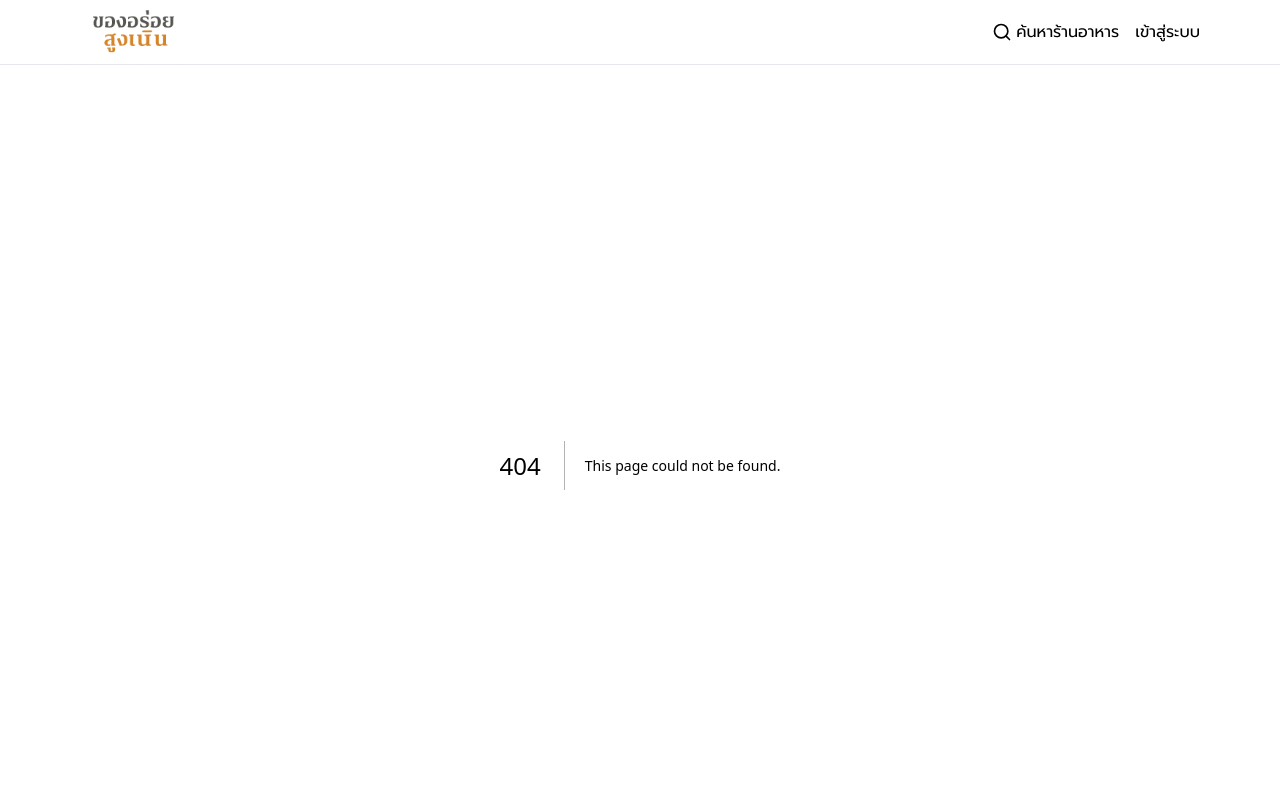
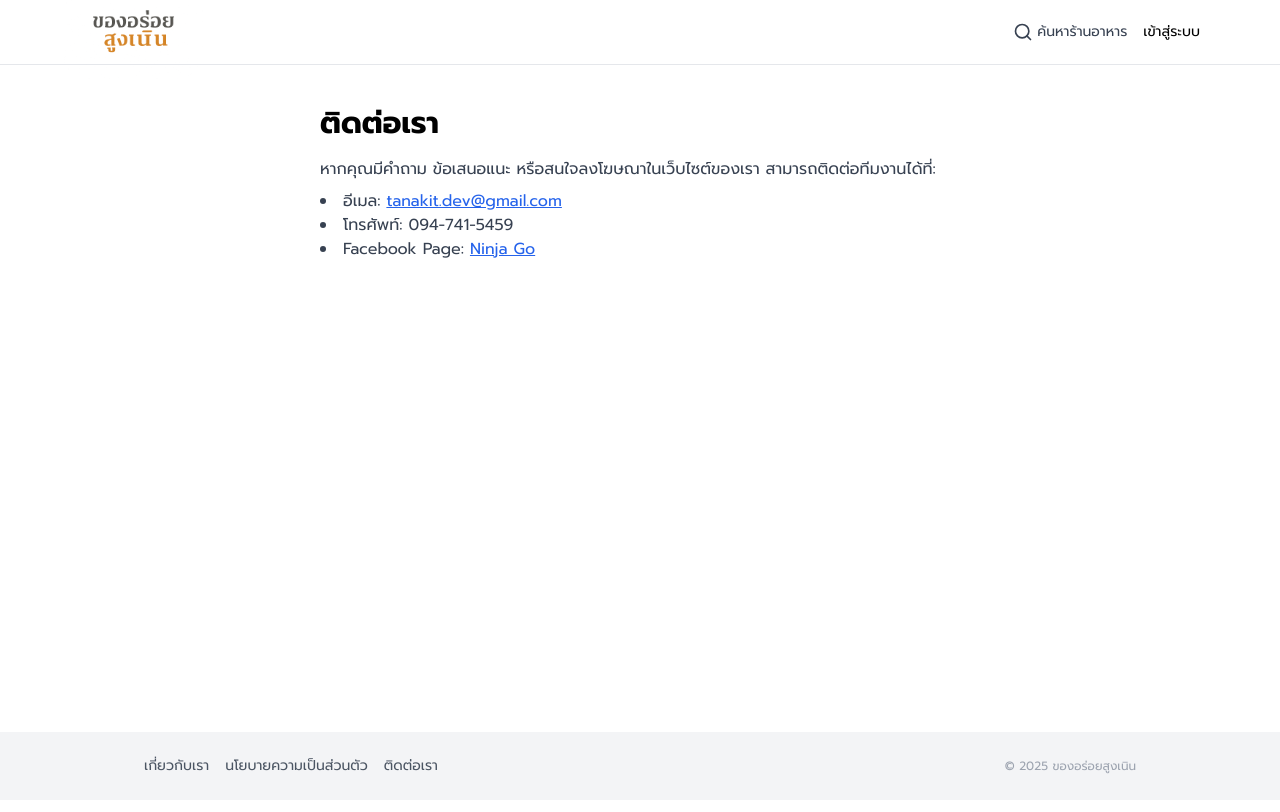
Before and after one commit to tanakitdev/kong-aroy-sungnoen-prod, a Next.js app in the folder frontend/: page /contact in a window 1280 px wide. Before the commit this address had no page. Shown: the top 812 px of the page. Built offline with nearby package versions, Linux system fonts and the light colour scheme.

Commit message:
add about contact policy infinite-scroll footer

```diff
--- /dev/null
+++ b/frontend/src/app/about/page.tsx
@@ -0,0 +1,15 @@
+export default function AboutPage() {
+  return (
+    <div className="max-w-2xl mx-auto py-10 px-4">
+      <h1 className="text-3xl font-bold mb-4">เกี่ยวกับเรา</h1>
+      <p className="text-gray-700 mb-2">
+        ของอร่อยสูงเนิน.com เป็นเว็บไซต์ที่รวมร้านอาหารเด็ดในอำเภอสูงเนิน จังหวัดนครราชสีมา
+        เพื่อให้คนในชุมชนและนักท่องเที่ยวสามารถค้นหาร้านอร่อยใกล้ตัวได้สะดวก รวดเร็ว
+      </p>
+      <p className="text-gray-700">
+        เรามุ่งหวังให้ร้านค้าในท้องถิ่นมีโอกาสในการเข้าถึงลูกค้ามากขึ้น
+        และช่วยขับเคลื่อนเศรษฐกิจในระดับชุมชน
+      </p>
+    </div>
+  );
+}
--- /dev/null
+++ b/frontend/src/app/contact/page.tsx
@@ -0,0 +1,16 @@
+export default function ContactPage() {
+  return (
+    <div className="max-w-2xl mx-auto py-10 px-4">
+      <h1 className="text-3xl font-bold mb-4">ติดต่อเรา</h1>
+      <p className="text-gray-700 mb-2">
+        หากคุณมีคำถาม ข้อเสนอแนะ หรือสนใจลงโฆษณาในเว็บไซต์ของเรา
+        สามารถติดต่อทีมงานได้ที่:
+      </p>
+      <ul className="list-disc list-inside text-gray-700">
+        <li>อีเมล: <a href="mailto:tanakit.dev@gmail.com" className="text-blue-600 underline">tanakit.dev@gmail.com</a></li>
+        <li>โทรศัพท์: 094-741-5459</li>
+        <li>Facebook Page: <a href="https://www.facebook.com/profile.php?id=61577253848573" target="_blank" className="text-blue-600 underline">Ninja Go</a></li>
+      </ul>
+    </div>
+  );
+}
--- a/frontend/src/app/dashboard/page.tsx
+++ b/frontend/src/app/dashboard/page.tsx
@@ -98,30 +98,32 @@ export default function DashboardPage() {
               </div>
 
               {/* ปุ่ม */}
-              <div className="flex flex-col items-end gap-2 ml-4 py-2 px-2">
+              <div className="flex flex-col items-center justify-center min-h-[80px] md:min-h-[150px] md:space-y-2 pr-2 gap-2 ">
+                <Link
+                  href={`/dashboard/manage-menu/${shop._id}`}
+                  className="text-blue-500 text-xs md:text-sm hover:underline transition-all duration-200"
+                // className="w-20 text-center bg-gray-600 text-white text-xs px-3 py-1 rounded hover:bg-gray-700"
+                >
+                  จัดการเมนู
+                </Link>
+
                 <Link
                   href={`/dashboard/edit-shop/${shop._id}`}
-                  className="text-blue-500 text-xs md:text-lg hover:underline transition-all duration-200"
-                  // className="w-20 text-center bg-blue-600 text-white text-xs px-3 py-1 rounded hover:bg-blue-700"
+                  className="text-blue-500 text-xs md:text-sm hover:underline transition-all duration-200"
+                // className="w-20 text-center bg-blue-600 text-white text-xs px-3 py-1 rounded hover:bg-blue-700"
                 >
                   แก้ไข
                 </Link>
 
                 <button
                   onClick={() => handleDeleteShop(shop._id)}
-                  className="text-blue-500 text-xs md:text-lg hover:underline transition-all duration-200"
-                  // className="w-20 text-center bg-red-600 text-white text-xs px-3 py-1 rounded hover:bg-red-700"
+                  className="text-red-500 text-xs md:text-sm hover:underline transition-all duration-200"
+                // className="w-20 text-center bg-red-600 text-white text-xs px-3 py-1 rounded hover:bg-red-700"
                 >
                   ลบร้าน
                 </button>
 
-                <Link
-                  href={`/dashboard/manage-menu/${shop._id}`}
-                  className="text-blue-500 text-xs md:text-lg hover:underline transition-all duration-200"
-                  // className="w-20 text-center bg-gray-600 text-white text-xs px-3 py-1 rounded hover:bg-gray-700"
-                >
-                  จัดการเมนู
-                </Link>
+
               </div>
 
             </div>
--- a/frontend/src/app/layout.tsx
+++ b/frontend/src/app/layout.tsx
@@ -5,6 +5,7 @@ import { Prompt } from 'next/font/google'
 import { AuthProvider } from '@/context/AuthContext'
 import Head from 'next/head'
 import Script from 'next/script'
+import Footer from "@/components/Footer"
 
 // import Link from "next/link"
 // import { Edit } from "lucide-react"
@@ -58,29 +59,21 @@ export default function RootLayout({ children }: { children: React.ReactNode })
       </Head>
 
       <body className={`${prompt.className}`}>
+        <Script
+          async
+          src="https://pagead2.googlesyndication.com/pagead/js/adsbygoogle.js?client=ca-pub-7442679079181049"
+          crossOrigin="anonymous"
+        />
         <AuthProvider>
-          <Navbar />
-          {children}
+          <div className="flex flex-col min-h-screen">
+            <Navbar />
+            <main className="flex-1">
+              {children}
 
-          {/* Floating Action Button */}
-          {/* <Link
-            href="/checkin"
-            className="fixed bottom-6 right-6 bg-orange-500 hover:bg-orange-600 text-white p-4 rounded-full shadow-lg transition"
-            title="เช็คอินร้านใหม่"
-          >
-            <div className="flex flex-col items-center">
-              <Edit size={28} />
-              <span className="text-[10px]">เพิ่มโพสต์</span>
-            </div>
-
-          </Link> */}
+            </main>
+            <Footer />
+          </div>
         </AuthProvider>
-
-        <Script
-  async
-  src="https://pagead2.googlesyndication.com/pagead/js/adsbygoogle.js?client=ca-pub-7442679079181049"
-  crossOrigin="anonymous"
-/>
       </body>
     </html>
   )
--- /dev/null
+++ b/frontend/src/app/privacy-policy/page.tsx
@@ -0,0 +1,16 @@
+export default function PrivacyPolicyPage() {
+  return (
+    <div className="max-w-2xl mx-auto py-10 px-4">
+      <h1 className="text-3xl font-bold mb-4">นโยบายความเป็นส่วนตัว</h1>
+      <p className="text-gray-700 mb-2">
+        เราให้ความสำคัญกับข้อมูลส่วนบุคคลของผู้ใช้เป็นอย่างยิ่ง
+        ข้อมูลที่คุณให้จะถูกใช้เพื่อการให้บริการเท่านั้น
+        และจะไม่เปิดเผยหรือขายข้อมูลให้กับบุคคลที่สามโดยไม่ได้รับอนุญาต
+      </p>
+      <p className="text-gray-700">
+        เว็บไซต์อาจใช้คุกกี้เพื่อปรับปรุงประสบการณ์การใช้งานของคุณ
+        คุณสามารถตั้งค่าเบราว์เซอร์ให้ปิดการใช้งานคุกกี้ได้ตามต้องการ
+      </p>
+    </div>
+  );
+}
--- a/frontend/src/app/shops/ShopsContent.tsx
+++ b/frontend/src/app/shops/ShopsContent.tsx
@@ -75,6 +75,21 @@ export default function BrowseShopsPage({ shopLists }: Props) {
   useEffect(() => {
     fetchShops()
   }, [debouncedSearch, category, status, page])
+
+  // Infinite Scroll
+  useEffect(() => {
+    const handleScroll = () => {
+      const bottom =
+        window.innerHeight + window.scrollY >= document.body.offsetHeight - 100;
+
+      if (bottom && !isLoading && page < totalPages) {
+        setPage((prev) => prev + 1);
+      }
+    };
+
+    window.addEventListener("scroll", handleScroll);
+    return () => window.removeEventListener("scroll", handleScroll);
+  }, [isLoading, page, totalPages]);
 
   const fetchShops = async () => {
     try {
@@ -171,7 +186,7 @@ export default function BrowseShopsPage({ shopLists }: Props) {
         )}
 
         {/* Load More */}
-        {!isLoading && page < totalPages && (
+        {/* {!isLoading && page < totalPages && (
           <div className="text-center mt-6">
             <button
               onClick={() => {
@@ -182,7 +197,7 @@ export default function BrowseShopsPage({ shopLists }: Props) {
               โหลดเพิ่ม
             </button>
           </div>
-        )}
+        )} */}
       </div>
 
       {shopId && (
--- /dev/null
+++ b/frontend/src/components/Footer.tsx
@@ -0,0 +1,18 @@
+import Link from "next/link"
+
+export default function Footer() {
+  return (
+    <footer className="bg-gray-100 text-gray-600 text-sm mt-auto">
+      <div className="max-w-5xl mx-auto px-4 py-6 flex flex-col md:flex-row justify-between items-center gap-4">
+        <div className="flex flex-wrap justify-center md:justify-start gap-4">
+          <Link href="/about" className="hover:text-orange-600">เกี่ยวกับเรา</Link>
+          <Link href="/privacy-policy" className="hover:text-orange-600">นโยบายความเป็นส่วนตัว</Link>
+          <Link href="/contact" className="hover:text-orange-600">ติดต่อเรา</Link>
+        </div>
+        <p className="text-center text-xs text-gray-400">
+          &copy; {new Date().getFullYear()} ของอร่อยสูงเนิน
+        </p>
+      </div>
+    </footer>
+  )
+}
--- a/frontend/src/components/Navbar.tsx
+++ b/frontend/src/components/Navbar.tsx
@@ -23,38 +23,31 @@ export default function Navbar() {
     <nav className="bg-white border-b">
       <div className="max-w-6xl mx-auto">
         <div className="flex justify-between items-center h-16">
-          {/* โลโก้ */}
-          {/* <Link href="/" className="text-2xl font-bold text-orange-500">ของอร่อยสูงเนิน</Link> */}
           <Link href="/" className="flex items-center gap-2">
-            {/* <Image
-              src="/logo-sungnoen.png"
-              alt="ของอร่อยสูงเนิน"
-              width={80}
-              height={48}
-              className="object-contain"
-            /> */}
-            <Image src="/logo_transparent.png" objectFit="objectFit" width={140} height={48} alt="โลโก้ ของอร่อยสูงเนิน"/>
-            {/* <span className="text-md font-bold text-[24px] text-gray-700 whitespace-nowrap">
-              ของอร่อย<span className="text-orange-500 underline">สูงเนิน</span>
-            </span> */}
+            <Image src="/logo_transparent.png" objectFit="objectFit" width={140} height={48} alt="โลโก้ ของอร่อยสูงเนิน" />
           </Link>
 
           {/* Desktop Menu */}
           <div className="hidden md:flex items-center space-x-4 mx-4">
-            <Link href="/shops" className="hover:text-orange-400 flex items-center gap-1">
+            <Link href="/shops" className="text-nowrap text-sm text-gray-700 hover:text-orange-400 flex items-center gap-1">
               <Search size={20} />
               ค้นหาร้านอาหาร
             </Link>
             {isLoggedIn ? (
               <>
-                <Link href="/dashboard" className="hover:text-orange-400">แนะนำร้าน</Link>
-                <Link href="/profile" className="hover:text-orange-400">
+                <Link href="/dashboard" className="text-nowrap text-sm text-gray-700 hover:text-orange-400">แนะนำร้าน</Link>
+
+                <Link href="/about" className="text-nowrap text-sm text-gray-700 hover:text-orange-400">เกี่ยวกับเรา</Link>
+                <Link href="/privacy-policy" className="text-nowrap text-sm text-gray-700 hover:text-orange-400">นโยบาย</Link>
+                <Link href="/contact" className="text-nowrap text-sm text-gray-700 hover:text-orange-400">ติดต่อเรา</Link>
+
+                <Link href="/profile" className="text-nowrap text-sm text-gray-700 hover:text-orange-400">
                   โปรไฟล์ของฉัน
                 </Link>
-                <button onClick={handleLoggedOut} className="hover:text-red-500">ออกจากระบบ</button>
+                <button onClick={handleLoggedOut} className="text-nowrap text-sm hover:text-red-500">ออกจากระบบ</button>
               </>
             ) : (
-              <Link href="/login" className="hover:text-orange-400">เข้าสู่ระบบ</Link>
+              <Link href="/login" className="text-nowrap text-sm hover:text-orange-400">เข้าสู่ระบบ</Link>
             )}
           </div>
 
@@ -73,20 +66,38 @@ export default function Navbar() {
       {/* Mobile Menu */}
       {menuOpen && (
         <div className="md:hidden px-4 pb-4 space-y-3 pt-6">
-          {isLoggedIn ? (
+
+          <Link href="/shops" onClick={() => setMenuOpen(false)} className="block hover:text-orange-600">
+            ค้นหาร้านอาหาร
+          </Link>
+
+          {isLoggedIn && (
             <>
-              <Link href="/profile" onClick={() => setMenuOpen(false)} className="block hover:text-orange-600">
-                โปรไฟล์ของฉัน
-              </Link>
               <Link href="/dashboard" onClick={() => setMenuOpen(false)} className="block hover:text-orange-400">แนะนำร้าน</Link>
-              <button onClick={() => { handleLoggedOut(); setMenuOpen(false) }} className="block hover:text-red-500">ออกจากระบบ</button>
             </>
-          ) : (
+          )}
+
+          <Link href="/about" onClick={() => setMenuOpen(false)} className="block hover:text-orange-600">เกี่ยวกับเรา</Link>
+          <Link href="/privacy-policy" onClick={() => setMenuOpen(false)} className="block hover:text-orange-600">นโยบาย</Link>
+          <Link href="/contact" onClick={() => setMenuOpen(false)} className="block hover:text-orange-600">ติดต่อเรา</Link>
+
+          {!isLoggedIn && (
             <>
               <Link href="/login" onClick={() => setMenuOpen(false)} className="block hover:text-orange-400">เข้าสู่ระบบ</Link>
               <Link href="/register" onClick={() => setMenuOpen(false)} className="block hover:text-orange-400">สมัครสมาชิก</Link>
             </>
           )}
+
+
+          {isLoggedIn &&
+            <>
+              <Link href="/profile" onClick={() => setMenuOpen(false)} className="block hover:text-orange-600">
+                โปรไฟล์ของฉัน
+              </Link>
+              <button onClick={() => { handleLoggedOut(); setMenuOpen(false) }} className="block hover:text-red-500">ออกจากระบบ</button>
+            </>
+          }
+
         </div>
       )}
     </nav>
```
